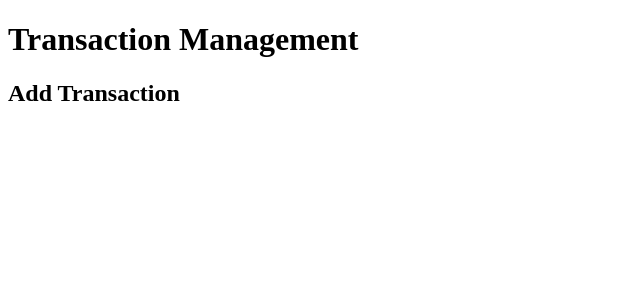
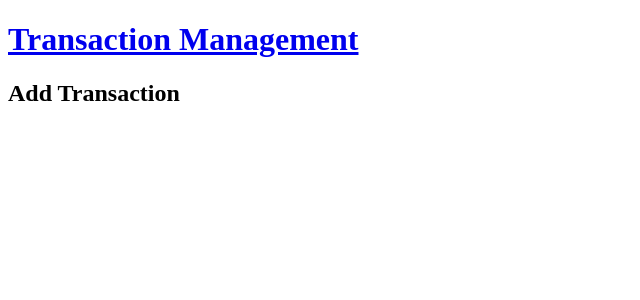
Before and after one commit to mike-appwrk/transaction-management, a React (Create React App) app in the folder client/: page /create in a window 1280 px wide. Shown: the top 300 px of the page, without its empty margins (0-640 px from the left). Built offline with nearby package versions, Linux system fonts and the light colour scheme.

Commit message:
connect frontend routes

```diff
--- a/client/src/components/Form.js
+++ b/client/src/components/Form.js
@@ -0,0 +1,10 @@
+function Form () {
+  return (
+    <div>
+      <form>
+
+      </form>
+    </div>
+  )
+}
+export default Form;
--- a/client/src/pages/CreatePage.js
+++ b/client/src/pages/CreatePage.js
@@ -1,7 +1,10 @@
+import Form from "../components/Form";
+
 function CreatePage() {
   return (
     <div>
       <h2>Add Transaction</h2>
+      <Form />
     </div>
   )
 }
--- a/client/src/routes/root.js
+++ b/client/src/routes/root.js
@@ -1,5 +1,6 @@
 import { useEffect } from "react";
 import { Outlet } from "react-router-dom";
+import { Link } from "react-router-dom";
 
 export default function Root() {
 
@@ -9,7 +10,11 @@
 
   return (
     <div>
-      <h1>Transaction Management</h1>
+      <h1>
+        <Link to="/">
+          Transaction Management
+        </Link>
+      </h1>
       <div className="main">
         <Outlet />
       </div>
```
